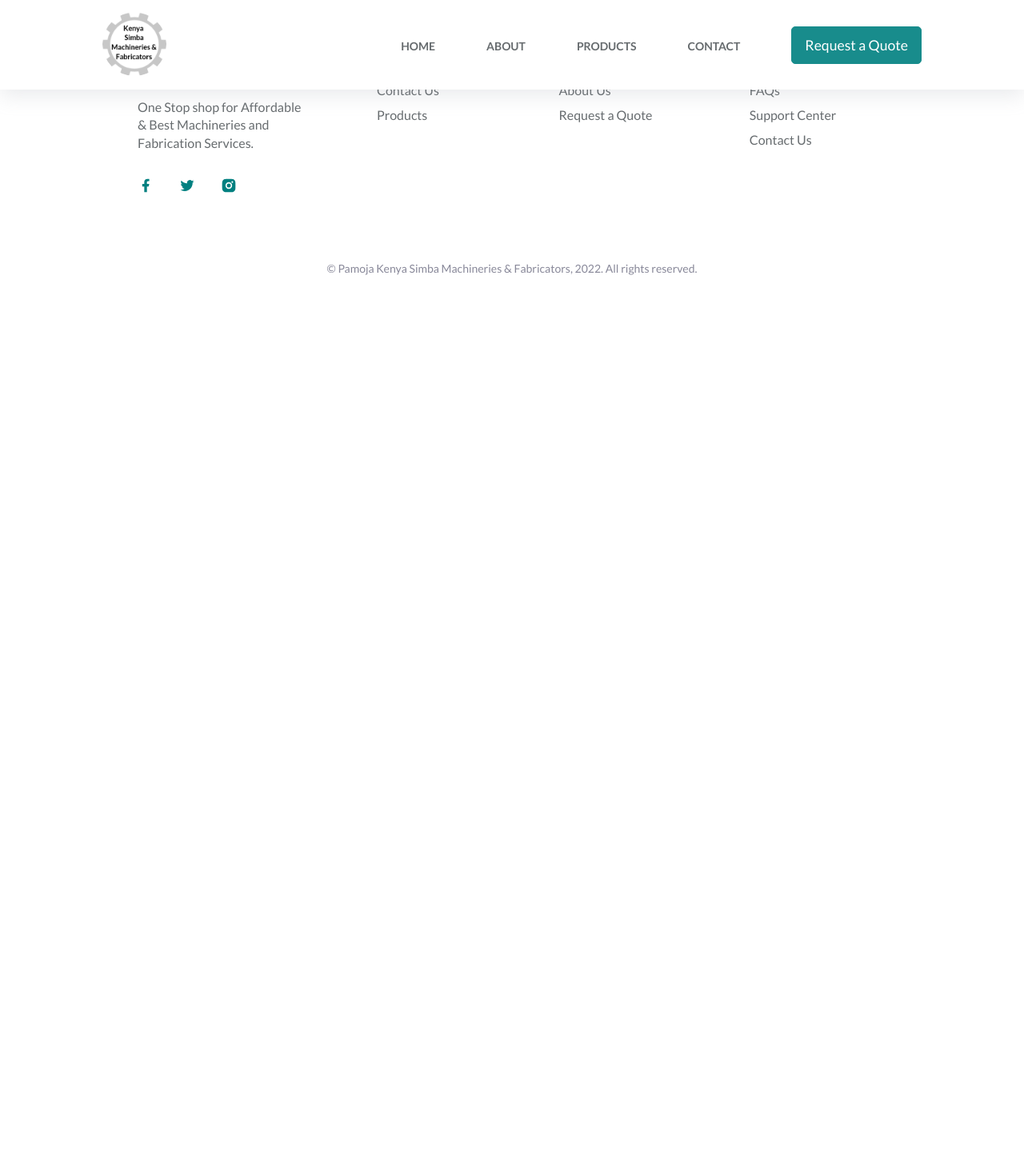
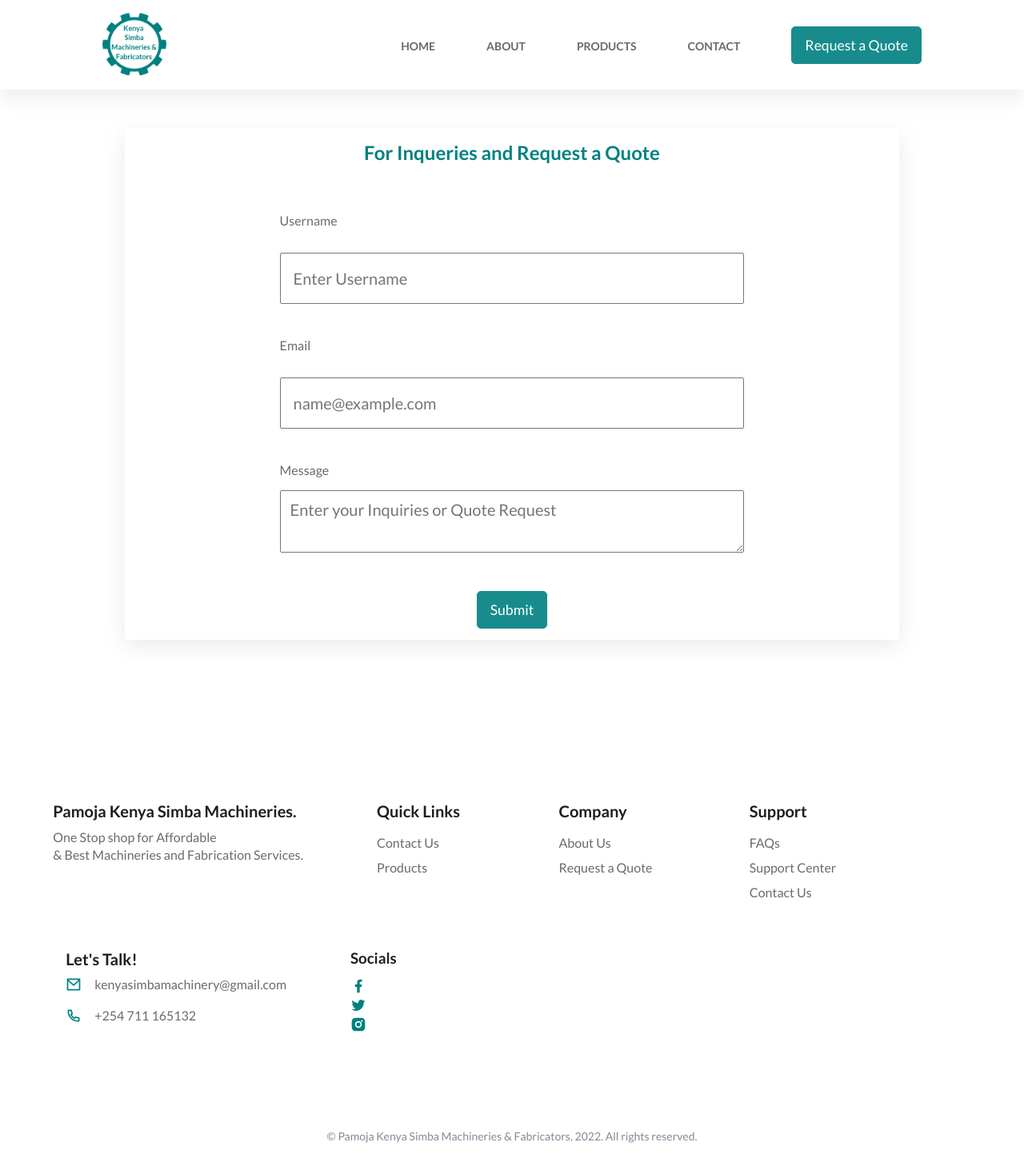
Before and after one commit to kenmwangi/Simba-Machineries-Fabricators, a Next.js app: page /contact in a window 1280 px wide. Shown: the whole page at 80% size. Before the commit the page ends 800 px from the top, so only its background shows below. Built offline with nearby package versions, Linux system fonts and the light colour scheme.

Commit message:
Configured the Contact Page

```diff
--- a/components/Footer.js
+++ b/components/Footer.js
@@ -1,6 +1,12 @@
 import Link from "next/link";
 import React from "react";
-import { RiFacebookFill, RiInstagramFill, RiTwitterFill } from "react-icons/ri";
+import {
+  RiFacebookFill,
+  RiInstagramFill,
+  RiMailLine,
+  RiPhoneLine,
+  RiTwitterFill,
+} from "react-icons/ri";
 import style from "../styles/Footer.module.css";
 
 function Footer() {
@@ -18,7 +24,27 @@ function Footer() {
               {/* <br /> Visit our workshop for best prices and special
               discounts in all machineries */}
             </p>
+            <div className={style.footer__contact}>
+              <div className={style.phone}>
+                <h3 className={style.footer__title}>Let&apos;s Talk!</h3>
+                <ul>
+                  <li>
+                    <span>
+                      <RiMailLine className={style.footer__social} />
+                    </span>
+                    kenyasimbamachinery@gmail.com
+                  </li>
+                  <li>
+                    <span>
+                      <RiPhoneLine className={style.footer__social} />
+                    </span>
+                    +254 711 165132
+                  </li>
+                </ul>
+              </div>
               <div className={style.socials}>
+                <h3>Socials</h3>
+                <div>
                   <a
                     href="https://web.facebook.com/Kenya-Simba-Machineries-Fabricators-111297580767700/"
                     target="_blank"
@@ -35,14 +61,17 @@ function Footer() {
                   >
                     <RiTwitterFill />
                   </a>
-              <a
+                  <Link
                     href="https://web.facebook.com/Kenya-Simba-Machineries-Fabricators-111297580767700/"
                     target="_blank"
                     rel="norefferer noreferrer"
-                className={style.footer__social}
                   >
+                    <a className={style.footer__social}>
                       <RiInstagramFill />
                     </a>
+                  </Link>
+                </div>
+              </div>
             </div>
           </section>
           <section className={style.footer__data}>
--- /dev/null
+++ b/components/FormInput.js
@@ -0,0 +1,27 @@
+import React from "react";
+import style from "../styles/FormInput.module.css";
+function FormInput(props) {
+  const [focused, setFocused] = React.useState(false);
+  const { label, handleChange, errorMessage, id, ...inputProps } = props;
+
+  const handleFocus = (event) => {
+    setFocused(true);
+  };
+
+  return (
+    <div className={style.form__input}>
+      {/* <label htmlFor="username">Username</label> */}
+      <label htmlFor={props.name}>{label}</label>
+      <input
+        {...inputProps}
+        onChange={handleChange}
+        onBlur={handleFocus}
+        focused={focused.toString()}
+      />
+
+      <span>{errorMessage}</span>
+    </div>
+  );
+}
+
+export default FormInput;
--- a/components/Header.js
+++ b/components/Header.js
@@ -26,7 +26,7 @@ function Header() {
           <nav className={style.nav}>
             <Link href="/">
               <a className={style.nav__logo}>
-                <Image src="/logo.png" alt="Logo" width={80} height={80} />
+                <Image src="/logo-1.png" alt="Logo" width={80} height={80} />
               </a>
             </Link>
 
--- a/pages/contact.js
+++ b/pages/contact.js
@@ -1,9 +1,82 @@
+import React from "react";
+import FormInput from "../components/FormInput";
 import Layout from "../components/Layout";
+import style from "../styles/contact.module.css";
 
 function Contact() {
+  const [values, setValues] = React.useState({
+    username: "",
+    email: "",
+  });
+
+  const inputs = [
+    {
+      id: 1,
+      name: "Username",
+      type: "text",
+      placeholder: "Enter Username",
+      errorMessage:
+        "Username should contain 3-12 characters and should not include any special characters.",
+      label: "Username",
+      pattern: "^[A-Za-z0-9]{3,12}$",
+      required: true,
+    },
+    {
+      id: 2,
+      name: "Email",
+      type: "email",
+      placeholder: "name@example.com",
+      errorMessage: "Enter a  valid email",
+      label: "Email",
+      required: true,
+    },
+    // {
+    //   id: 3,
+    //   name: "Birthday",
+    //   type: "date",
+    //   placeholder: "Birthday",
+    //   label: "Birthday",
+    // },
+
+    // {
+    //   id: 4,
+    //   name: "Confirm Password",
+    //   type: "password",
+    //   placeholder: "Confirm Password",
+    //   label: "Confirm Password",
+    // },
+  ];
+  const handleSubmit = (event) => {
+    event.preventDefault();
+  };
+  const handleChange = (event) => {
+    setValues({ ...values, [event.target.name]: event.target.value });
+  };
+  console.log(values);
   return (
     <Layout title="Contact | Kenya Simba Machineries and Fabricators">
-      Contact
+      <form className={style.form} onSubmit={handleSubmit}>
+        <h2>For Inqueries and Request a Quote</h2>
+        {inputs.map((input) => (
+          <FormInput
+            key={input.id}
+            {...input}
+            value={values[input.name]}
+            onChange={handleChange}
+            // label={input.label}
+            //   name={input.name}
+            //   placeholder={input.placeholder}
+          />
+        ))}
+        <div>
+          <label value="text">Message</label>
+          <textarea
+            className={style.textarea}
+            placeholder="Enter your Inquiries or Quote Request"
+          ></textarea>
+          <button className="call__action">Submit</button>
+        </div>
+      </form>
     </Layout>
   );
 }
--- a/styles/Footer.module.css
+++ b/styles/Footer.module.css
@@ -1,9 +1,30 @@
 .footer {
   padding: 2.5rem 1rem 2.5rem;
+  /* border-top: 1px solid #aeaeae; */
 }
 .footer__container {
   display: grid;
   row-gap: 5rem;
+}
+.footer__contact {
+  display: flex;
+  flex-direction: column;
+  row-gap: 2rem;
+}
+.footer__contact ul li {
+  display: flex;
+  align-content: center;
+  column-gap: 1rem;
+  padding-bottom: 1rem;
+}
+.socials {
+  display: grid;
+  gap: 0.5rem;
+  cursor: pointer;
+}
+.socials a {
+  margin-right: 15px;
+  cursor: pointer;
 }
 .footer__content {
   display: grid;
@@ -25,6 +46,7 @@
   font-size: 1.25rem;
   color: var(--blue-color);
   margin-right: var(--mb-1-25);
+  cursor: pointer;
 }
 .footer__subtitle {
   margin-bottom: var(--mb-1);
@@ -59,13 +81,18 @@
 }
 @media screen and (min-width: 768px) {
   .footer {
-    /* padding: 7rem 1rem 2rem; */
   }
   .footer__content {
     grid-template-columns: repeat(auto-fit, minmax(220px, 1fr));
   }
+  .footer__contact {
+    padding: 4.5rem 1rem 2rem;
+    flex-direction: row;
+    column-gap: 5rem;
+  }
+
   .socials {
-    display: inline-flex;
+    display: grid;
     column-gap: 2rem;
   }
 }
--- /dev/null
+++ b/styles/FormInput.module.css
@@ -0,0 +1,21 @@
+.form__input {
+  display: flex;
+  flex-direction: column;
+  width: 60%;
+}
+.form__input input {
+  padding: 15px;
+  margin: 15px 0;
+}
+.form__input span {
+  font-size: 12px;
+  color: red;
+  padding: 3px;
+  display: none;
+}
+.form__input input:invalid[focused="true"] ~ span {
+  display: block;
+}
+.form__input input:invalid[focused="true"] {
+  border: 1px solid red;
+}
--- /dev/null
+++ b/styles/contact.module.css
@@ -0,0 +1,39 @@
+.form {
+  /* padding: 3rem 1rem 2rem; */
+  margin: 10rem 0;
+  height: 80vh;
+  max-width: 70rem;
+  /* display: flex;
+  flex-direction: column;
+  align-items: center;
+  justify-content: center; */
+  display: grid;
+  place-items: center;
+  /* grid-template-columns: 1fr; */
+
+  background-color: var(--color-white);
+  box-shadow: rgba(149, 157, 165, 0.2) 0px 8px 24px;
+}
+.form div {
+  display: flex;
+  flex-direction: column;
+  row-gap: 1rem;
+  width: 60%;
+}
+.form input[type="text"],
+.form input[type="email"] {
+  font: 1.25rem / 1.5 var(--body-font);
+}
+.textarea {
+  font: 1.25rem / 1.5 var(--body-font);
+  padding: 0.5rem 0.75rem;
+  margin-bottom: var(--mb-2);
+}
+
+.form h2 {
+  margin-bottom: var(--mb-2);
+  color: var(--blue-color);
+}
+.call__action {
+  margin-top: var(--mb-2);
+}
--- a/styles/globals.css
+++ b/styles/globals.css
@@ -14,7 +14,7 @@
   --blue-color: #0070f3;
   --blue-color: teal;
   --gray-color: #f7f9fa;
-  --teal-color: teal;
+  --teal-color: #008080;
 
   /* TYPOGRAPHY AND FONT */
   --body-font: "Lato", sans-serif;
@@ -140,6 +140,27 @@ h3 {
 .button:hover {
   background-color: var(--first-color-alt);
 }
+
+.call__action {
+  padding: 0.75rem 1rem;
+  background: var(--blue-color);
+  border: 1px solid var(--blue-color);
+  color: var(--white-color);
+  font-family: inherit;
+  margin: 0 auto;
+  font-size: 1.1rem;
+  font-weight: 500;
+  border-radius: 5px;
+  opacity: 0.9;
+  transition: 0.3s ease, color;
+  transition: 0.2s ease, color 0.2s ease;
+}
+.call__action:hover {
+  background: transparent;
+  color: var(--blue-color);
+  /* opacity: 1; */
+  transform: scale(1.05);
+}
 /* BREAKPOINTS FOR CONTAINER */
 @media screen and (min-width: 1024px) {
   .container {
```
Also changed, not shown: pages/about.js (+64 -10 lines), styles/about.module.css (added, +28 -0 lines), public/logo-1.png (added), 1 other file (tests, documents, lock files or other folders). Lines whose indentation alone changed are shown as unchanged.
